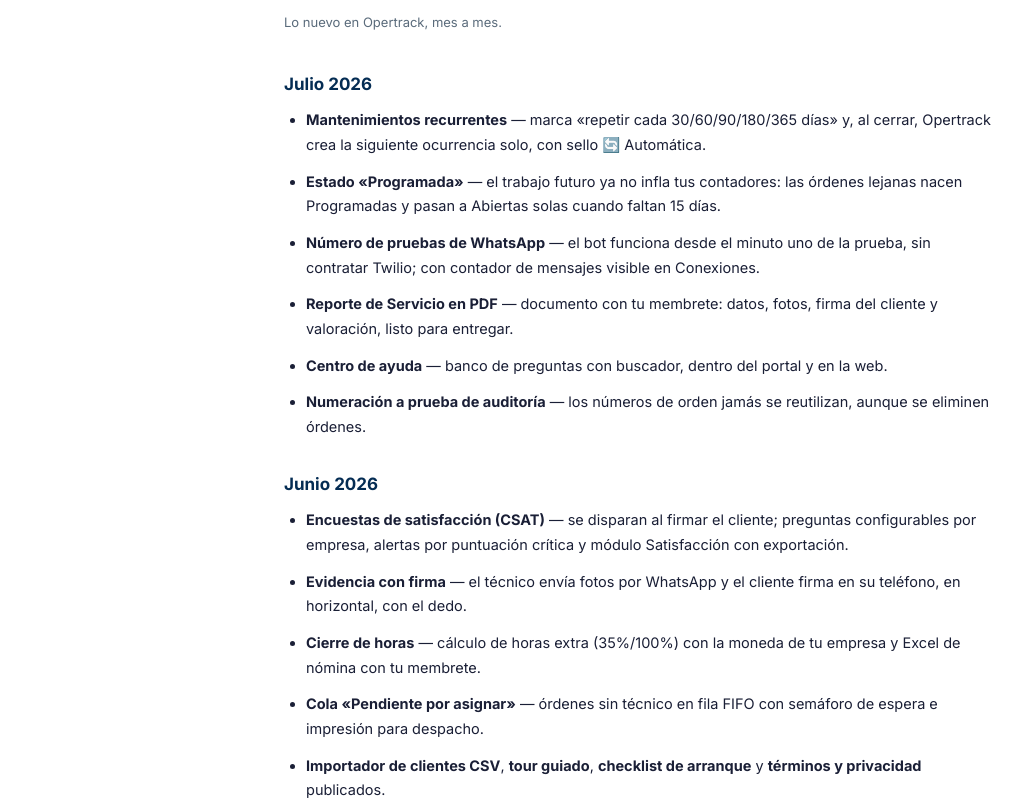
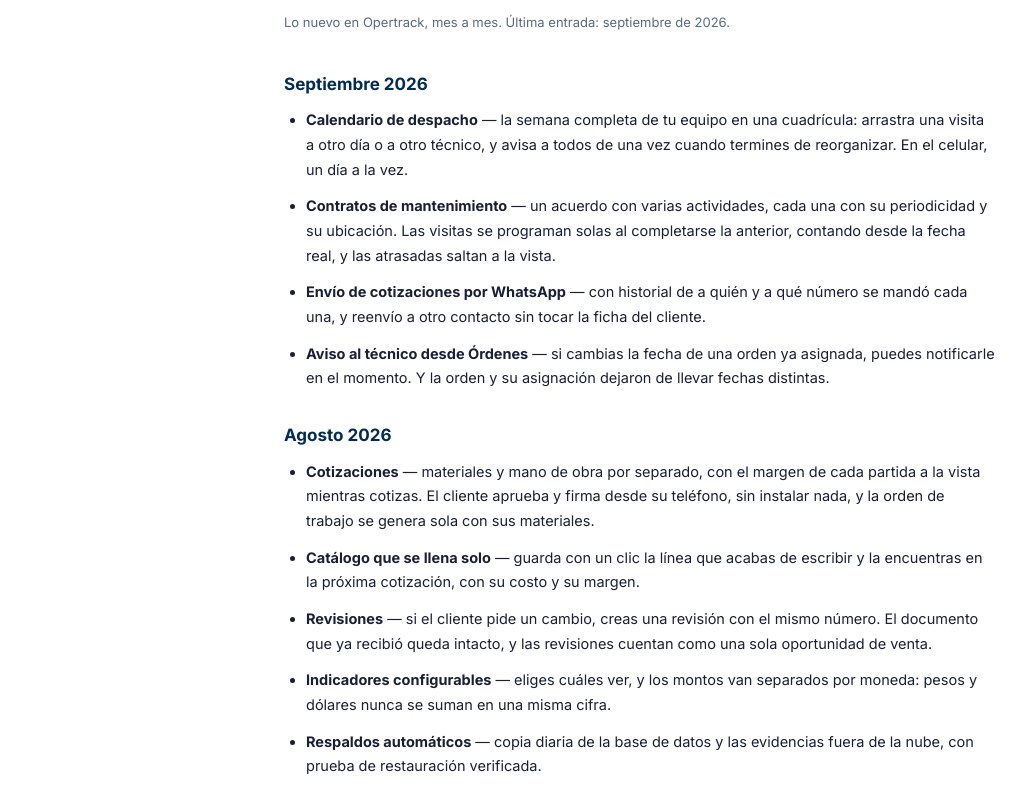
Before and after one commit to OperTrack/opertrack-landing, a website: page actualizaciones.html in a window 1280 px wide. Shown: the part 152-952 px from the top of the page, without its empty margins (0-1033 px from the left). Drawn offline with Linux system fonts and the light colour scheme.

Commit message:
Add September and August 2026 updates to actualizaciones.html
Updated the updates section with new features for September and August 2026, including improvements to scheduling, maintenance contracts, and WhatsApp quotes.

```diff
--- a/actualizaciones.html
+++ b/actualizaciones.html
@@ -26,11 +26,28 @@
 <header><a href="/">Opertrack</a></header>
 <main>
 <h1>Actualizaciones</h1>
-<p class="fecha">Lo nuevo en Opertrack, mes a mes.</p>
+<p class="fecha">Lo nuevo en Opertrack, mes a mes. Última entrada: septiembre de 2026.</p>
+
+<h2>Septiembre 2026</h2>
+<ul>
+<li><strong>Calendario de despacho</strong> — la semana completa de tu equipo en una cuadrícula: arrastra una visita a otro día o a otro técnico, y avisa a todos de una vez cuando termines de reorganizar. En el celular, un día a la vez.</li>
+<li><strong>Contratos de mantenimiento</strong> — un acuerdo con varias actividades, cada una con su periodicidad y su ubicación. Las visitas se programan solas al completarse la anterior, contando desde la fecha real, y las atrasadas saltan a la vista.</li>
+<li><strong>Envío de cotizaciones por WhatsApp</strong> — con historial de a quién y a qué número se mandó cada una, y reenvío a otro contacto sin tocar la ficha del cliente.</li>
+<li><strong>Aviso al técnico desde Órdenes</strong> — si cambias la fecha de una orden ya asignada, puedes notificarle en el momento. Y la orden y su asignación dejaron de llevar fechas distintas.</li>
+</ul>
+
+<h2>Agosto 2026</h2>
+<ul>
+<li><strong>Cotizaciones</strong> — materiales y mano de obra por separado, con el margen de cada partida a la vista mientras cotizas. El cliente aprueba y firma desde su teléfono, sin instalar nada, y la orden de trabajo se genera sola con sus materiales.</li>
+<li><strong>Catálogo que se llena solo</strong> — guarda con un clic la línea que acabas de escribir y la encuentras en la próxima cotización, con su costo y su margen.</li>
+<li><strong>Revisiones</strong> — si el cliente pide un cambio, creas una revisión con el mismo número. El documento que ya recibió queda intacto, y las revisiones cuentan como una sola oportunidad de venta.</li>
+<li><strong>Indicadores configurables</strong> — eliges cuáles ver, y los montos van separados por moneda: pesos y dólares nunca se suman en una misma cifra.</li>
+<li><strong>Respaldos automáticos</strong> — copia diaria de la base de datos y las evidencias fuera de la nube, con prueba de restauración verificada.</li>
+</ul>
 
 <h2>Julio 2026</h2>
 <ul>
-<li><strong>Mantenimientos recurrentes</strong> — marca «repetir cada 30/60/90/180/365 días» y, al cerrar, Opertrack crea la siguiente ocurrencia solo, con sello 🔄 Automática.</li>
+<li><strong>Mantenimientos recurrentes</strong> — marca «repetir cada 30/60/90/180/365 días» en una orden y, al cerrarla, Opertrack crea la siguiente solo, marcada como automática. (Para acuerdos con varias actividades, mira Contratos en septiembre.)</li>
 <li><strong>Estado «Programada»</strong> — el trabajo futuro ya no infla tus contadores: las órdenes lejanas nacen Programadas y pasan a Abiertas solas cuando faltan 15 días.</li>
 <li><strong>Número de pruebas de WhatsApp</strong> — el bot funciona desde el minuto uno de la prueba, sin contratar Twilio; con contador de mensajes visible en Conexiones.</li>
 <li><strong>Reporte de Servicio en PDF</strong> — documento con tu membrete: datos, fotos, firma del cliente y valoración, listo para entregar.</li>
```
